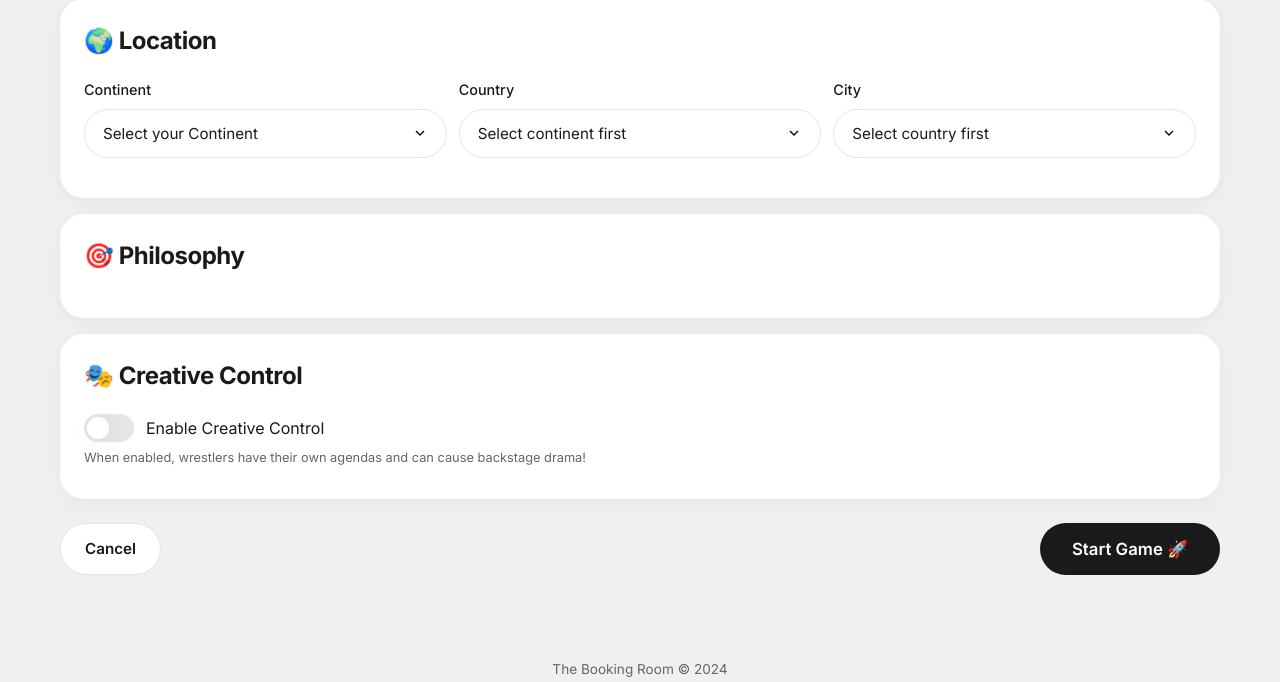
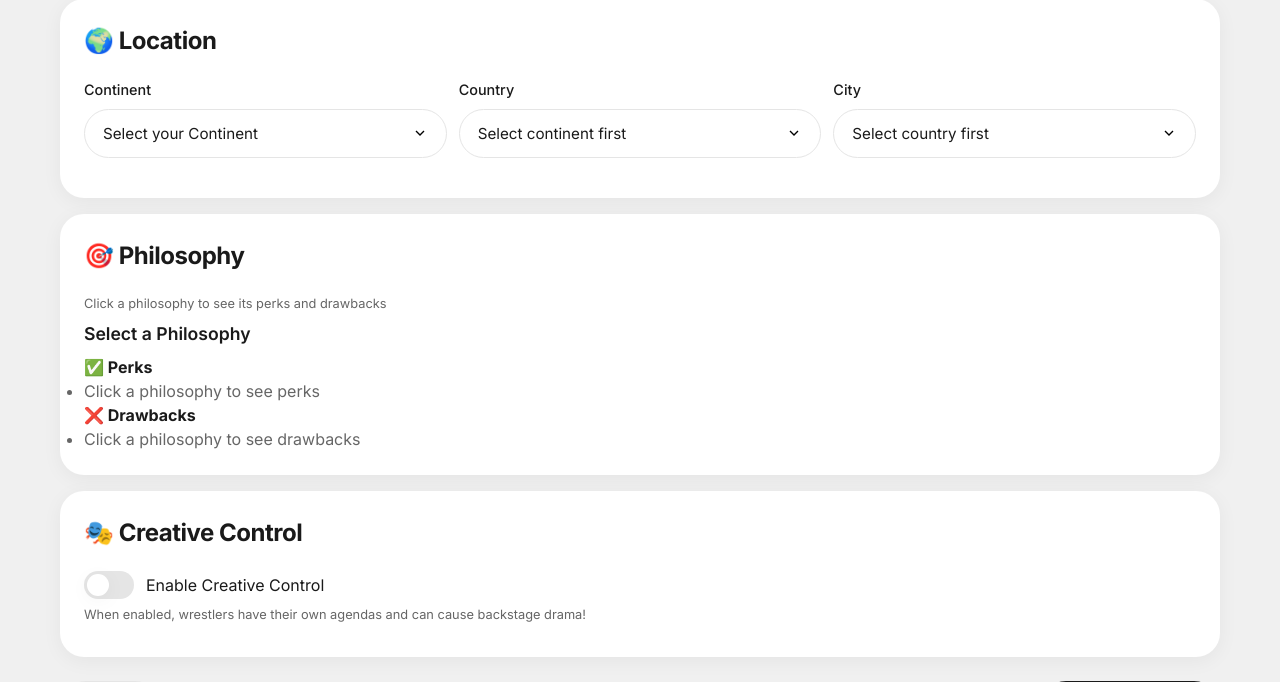
Before and after one commit to DLowPow/The-Booking-Room, a Flask app: template WrestlingGM/templates/setup.html in a window 1280 px wide. Shown: the part 502-1184 px from the top of the page. Run offline with Flask 3, Linux system fonts and the light colour scheme; the template is opened without the code that fills it, so the values that code supplies are empty; parts of the project's set-up code (start-up, migrations or seed data) failed here and were passed over.

Commit message:
Update setup.html

```diff
--- a/WrestlingGM/templates/setup.html
+++ b/WrestlingGM/templates/setup.html
@@ -51,9 +51,10 @@
 
         <div class="form-section">
             <h2>🎯 Philosophy</h2>
+                <p class="help-text">Click a philosophy to see its perks and drawbacks</p>
             <div class="philosophy-grid">
         {% for phil in philosophies %}
-                <label class="philosophy-card">
+                <label class="philosophy-card" data-philosophy="{{ phil.value }}">
                 <input type="radio" name="philosophy" value="{{ phil.value }}" {% if loop.first %}checked{% endif %}>
             <div class="philosophy-content">
         <h3>{{ phil.name }}</h3>
@@ -65,6 +66,21 @@
         </div>
             </label>
         {% endfor %}
+    </div>
+
+<!-- Philosophy Details Popup -->
+         <div id="philosophy-details" class="philosophy-details-box">
+               <h3 id="phil-detail-name">Select a Philosophy</h3>
+            <div class="phil-detail-grid">
+        <div class="phil-detail-section">
+                <h4>✅ Perks</h4>
+            <ul id="phil-perks"><li class="text-muted">Click a philosophy to see perks</li></ul>
+        </div>
+    <div class="phil-detail-section">
+            <h4>❌ Drawbacks</h4>
+                <ul id="phil-drawbacks"><li class="text-muted">Click a philosophy to see drawbacks</li></ul>
+            </div>
+        </div>
     </div>
 </div>
 
```
Lines whose indentation alone changed are shown as unchanged.
